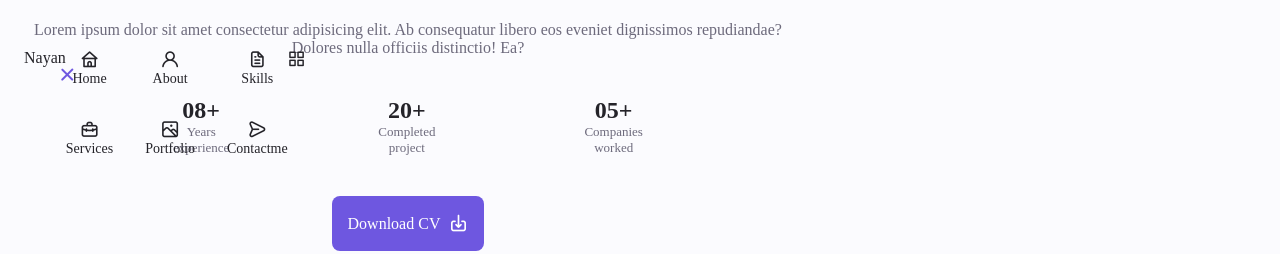
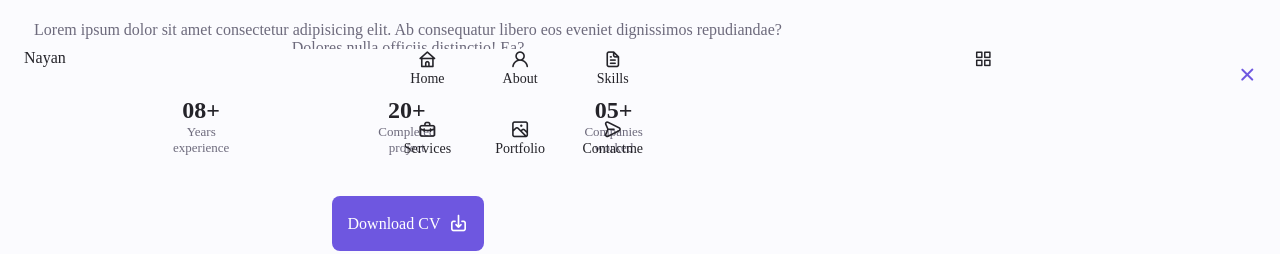
Before and after one commit to nayan2020/portfolio, a plain HTML site: page index.html in a window 1280 px wide. Shown: the part 703-957 px from the top of the page. Drawn offline with nearby package versions, Linux system fonts and the light colour scheme.

Commit message:
just update

```diff
--- a/static/css/style.css
+++ b/static/css/style.css
@@ -145,7 +145,7 @@ img {
 
 
 
-/* LAYOUT */
+/* ********************************** LAYOUT ********************************* */
 .container {
     max-width: 768px;
     margin-left: var(--mb-1-5);
@@ -158,8 +158,8 @@ img {
 }
 
 .header{
-    width: 100px;
-    position: fixed;
+    width: 100%; /*100px */
+    position: fixed; /* fixed*/
     bottom: 0;
     left: 0;
     z-index: var(--z-fixed);
@@ -167,7 +167,7 @@ img {
 }
 
 
-/* NAV  */
+/* *************************  NAV  ************************************  */
 
 .nav{
     max-width: 968px;
@@ -362,7 +362,7 @@ img {
 
 
 
-/* ABOUT  */
+/* ********************************************  ABOUT ************************************ */
 
 .about_img{
         width: 200px;
@@ -521,19 +521,6 @@ img {
 }
 
 
-
-
-
-
-
-
-
-
-
-
-
-
-
 /* QUALIFICATION  */
 
 
--- a/static/js/main.js
+++ b/static/js/main.js
@@ -34,6 +34,8 @@ function linkAction(){
 }
 navLink.forEach(n => n.addEventListener('click', linkAction))
 
+
+
 /* ************************************** ACCORDION SKILLS ****************************** */
 const skillsContent = document.getElementsByClassName('skills_content'),
       skillsHeader = document.querySelectorAll('.skills_header')
```
Also changed, not shown: index.html (+4 -0 lines).
